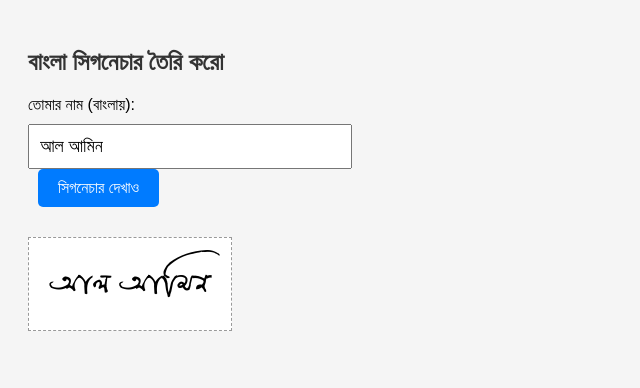
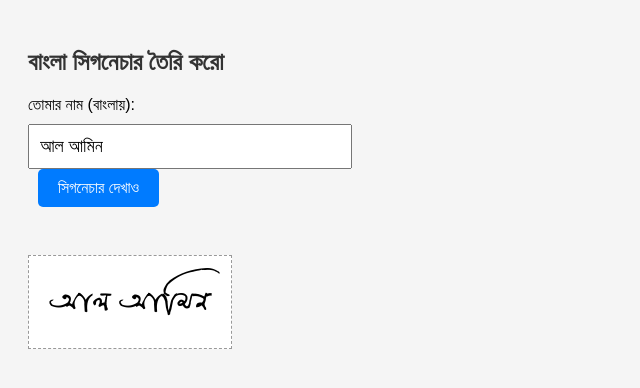
Before and after one commit to rohksanabegum/banglasignature, a plain HTML site: page index.html in a window 1280 px wide. Shown: the whole page, without its empty margins (0-640 px from the left). Drawn offline with Linux system fonts and the light colour scheme.

Commit message:
Add files via upload

```diff
--- a/index.html
+++ b/index.html
@@ -60,7 +60,7 @@
 
     <label for="name_bn">তোমার নাম (বাংলায়):</label><br>
     <input type="text" name="name_bn" id="name_bn" value="আল আমিন" required><br>
-    <button onclick="generateSignature()">সিগনেচার দেখাও</button><br>
+    <button onclick="generateSignature()">সিগনেচার দেখাও</button><br><br>
 
     <div class="sign" id="signature">আল আমিন</div>
 
```
